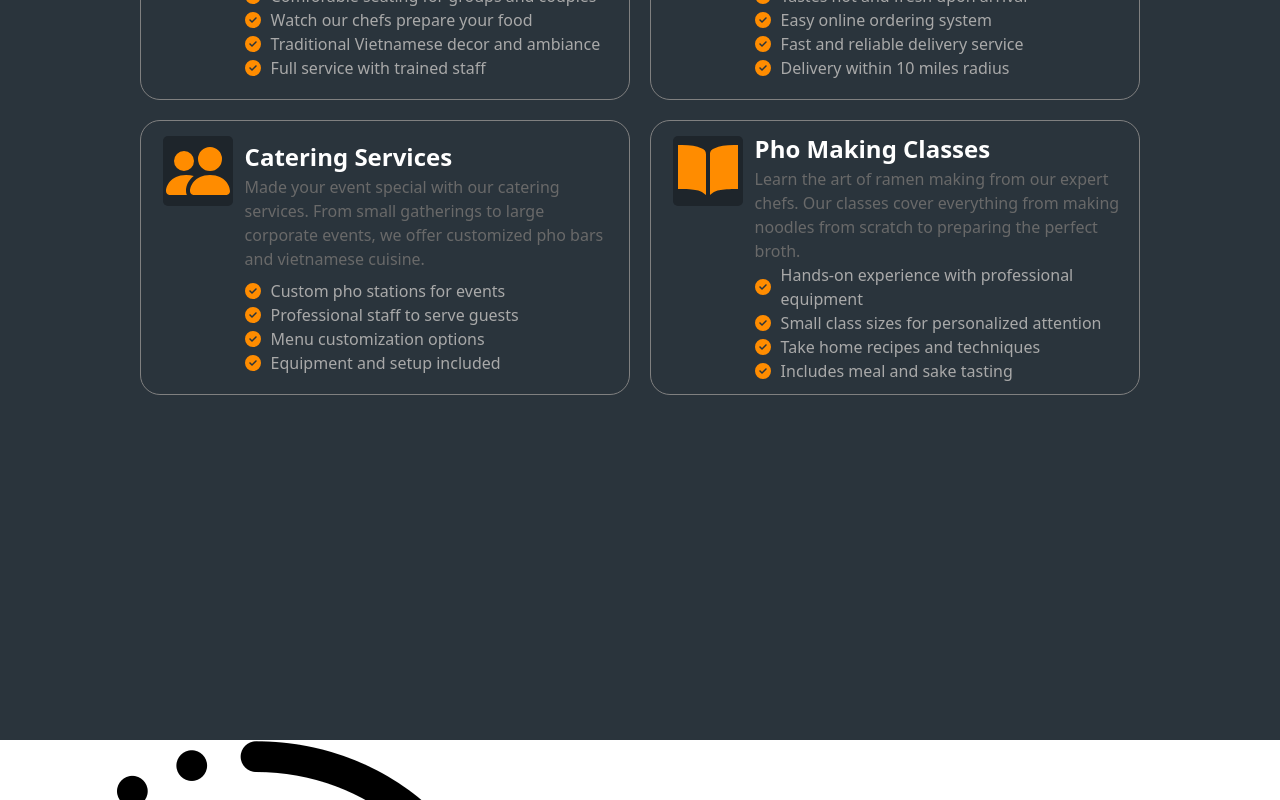
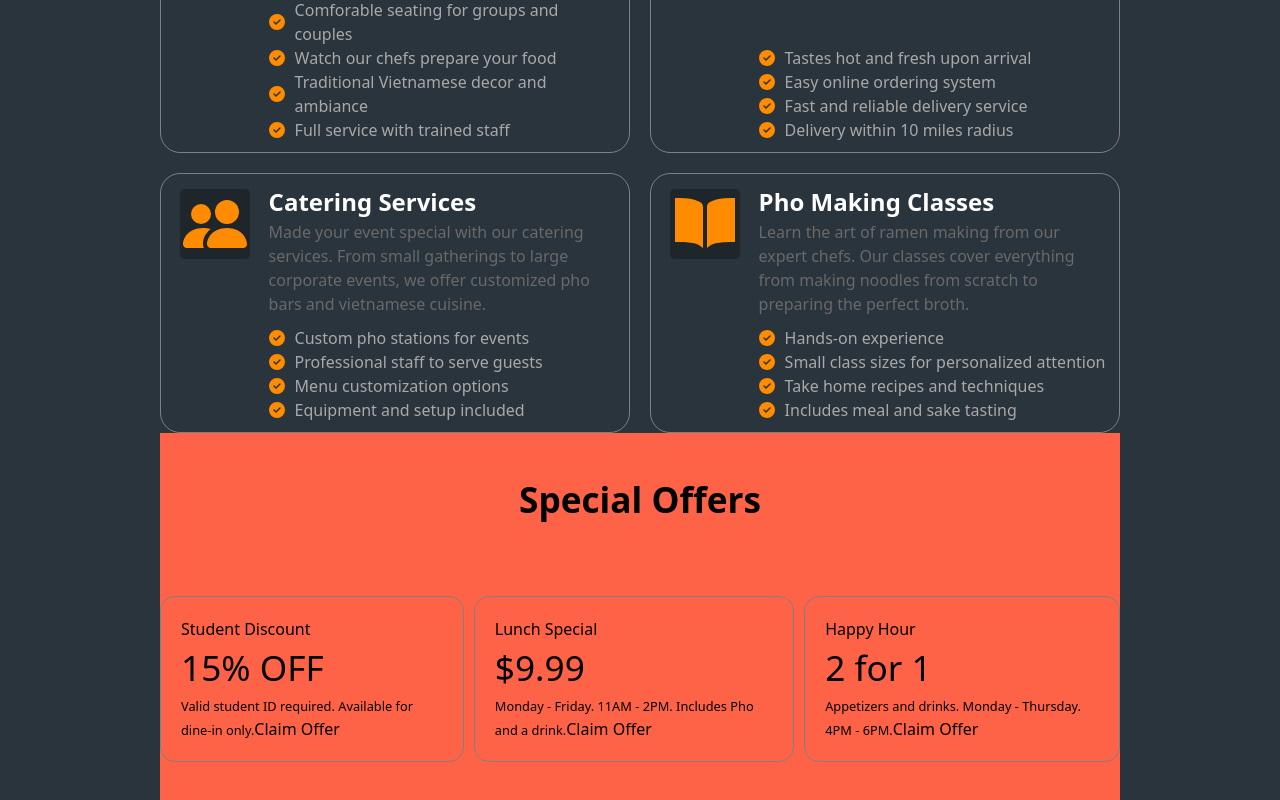
Before and after one commit to 23klhuynh/Vietnamese_restaurant, a React (Vite) app in the folder client/: page /services in a window 1280 px wide. Shown: the part 460-1260 px from the top of the page. Built offline with nearby package versions, Linux system fonts and the light colour scheme.

Commit message:
Implementing extra feature for the services page.

```diff
--- a/client/src/index.css
+++ b/client/src/index.css
@@ -868,11 +868,13 @@ h3 {
 .services{
   min-height: 150vh;
   background-color: #2A343C;
+  padding-top: 80px;
 }
 .services__container{
   max-width: 1000px;
   margin: 0 auto;
   padding-top: 80px;
+  padding: 20px;
 }
 .services__header{
   /* background-color: tomato; */
@@ -893,12 +895,15 @@ h3 {
   display: flex;
   padding: 10px;
   border-radius: 20px;
-  min-height: 275px;
+  /* min-height: 260px; */
+  gap: 10px;
 }
 .services__icon{
   flex: 1;
   /* background-color: blue; */
+  display: grid;
   place-items: center;
+  align-items: start;
   font-size: 4rem;
   color: darkorange;
   margin-top: 5px;
@@ -908,12 +913,14 @@ h3 {
   display: block;
   border-radius: 5px;
   padding: 3px;
+  place-content: center;
 }
 .services__description{
   flex: 4;
   display: flex;
   flex-direction: column;
-  justify-content: space-evenly;
+  justify-content: space-between;
+  gap: 10px;
 }
 .services__description-header h3{
   font-size: clamp(1.2rem, 4vw, 1.5rem);
@@ -932,8 +939,39 @@ h3 {
 .services__description-main li span{
   color: darkorange;
 }
+/* special offers */
+.services__offers{
+  background-color: tomato;
+  padding: 40px 0;
 
+}
+.services__offers-header{
+  text-align: center;
+  padding-bottom:70px ;
+  font-weight: 600;
+}
+.services__offers-items{
+  display: flex;
+  gap: 10px;
+}
+.services__offers-item{
+  border: 1px solid grey;
+  border-radius: 15px;
+  padding: 20px;
+}
 
+@media screen and (max-width: 1000px) {
+  .services__content{
+    grid-template-columns: repeat(1, 1fr);
+    width: 70%;
+    margin: 0 auto;
+  }
+}
+@media screen and (max-width: 700px) {
+  .services__content{
+    width: 100%;
+  }
+}
 
 
 
--- a/client/src/pages/Services.tsx
+++ b/client/src/pages/Services.tsx
@@ -171,7 +171,7 @@ function Services() {
                   <span>
                     <FaCircleCheck />
                   </span>
-                  Hands-on experience with professional equipment
+                  Hands-on experience {/* with professional equipment */}
                 </li>
                 <li>
                   <span>
@@ -195,6 +195,40 @@ function Services() {
             </div>
           </div>
         </div>
+
+        <div className="services__offers">
+          <h1 className="services__offers-header">Special Offers</h1>
+
+          <div className="services__offers-items">
+            <div className="services__offers-item">
+              <p>Student Discount</p>
+              <h1>15% OFF</h1>
+              <small>Valid student ID required. Available for dine-in only.</small>
+
+              <button>
+                Claim Offer
+              </button>
+            </div>
+            <div className="services__offers-item">
+              <p>Lunch Special</p>
+              <h1>$9.99</h1>
+              <small>Monday - Friday. 11AM - 2PM. Includes Pho and a drink.</small>
+
+              <button>
+                Claim Offer
+              </button>
+            </div>
+            <div className="services__offers-item">
+              <p>Happy Hour</p>
+              <h1>2 for 1</h1>
+              <small>Appetizers and drinks. Monday - Thursday. 4PM - 6PM.</small>
+
+              <button>
+                Claim Offer
+              </button>
+            </div>
+          </div>
+        </div>
       </div>
     </div>
   );
```
